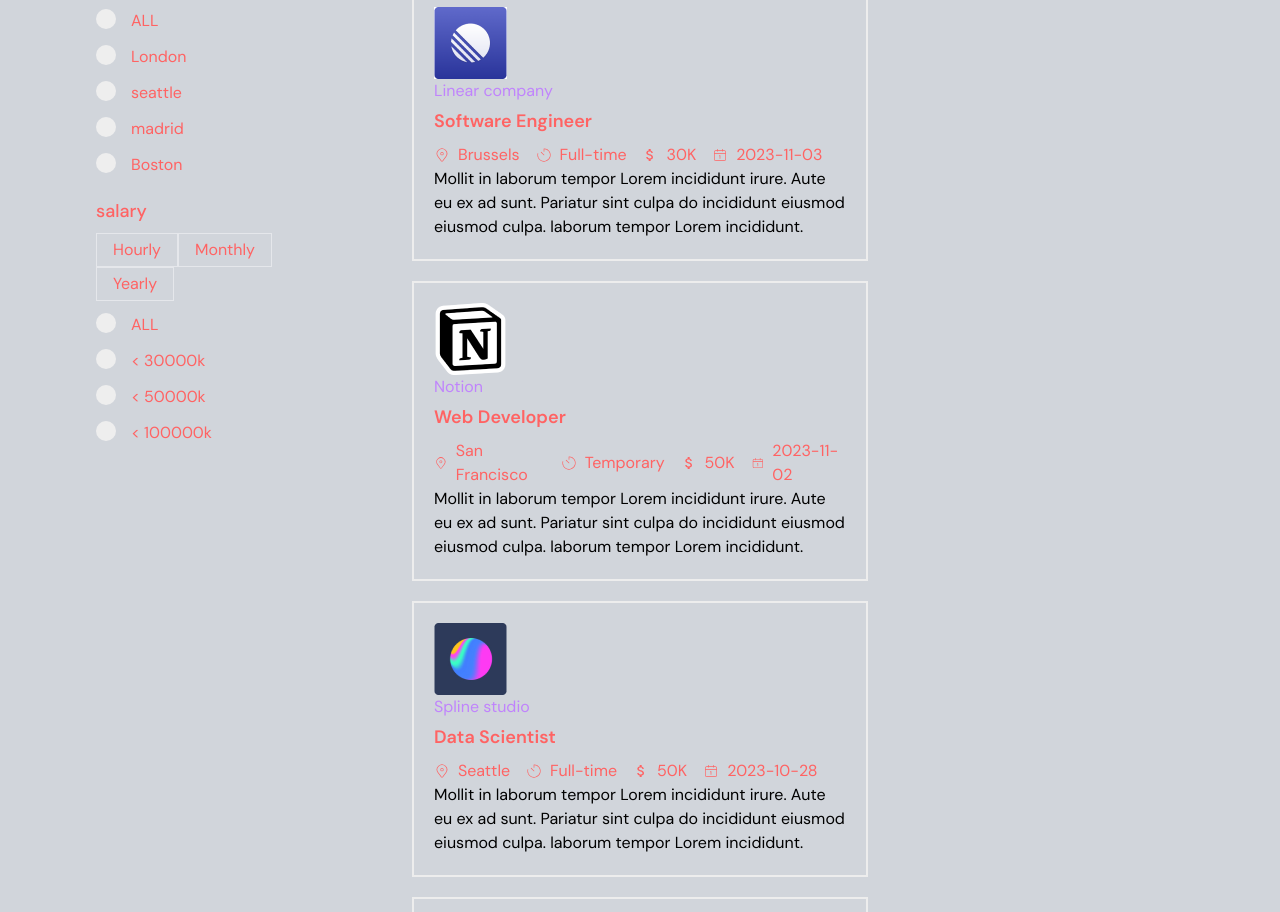
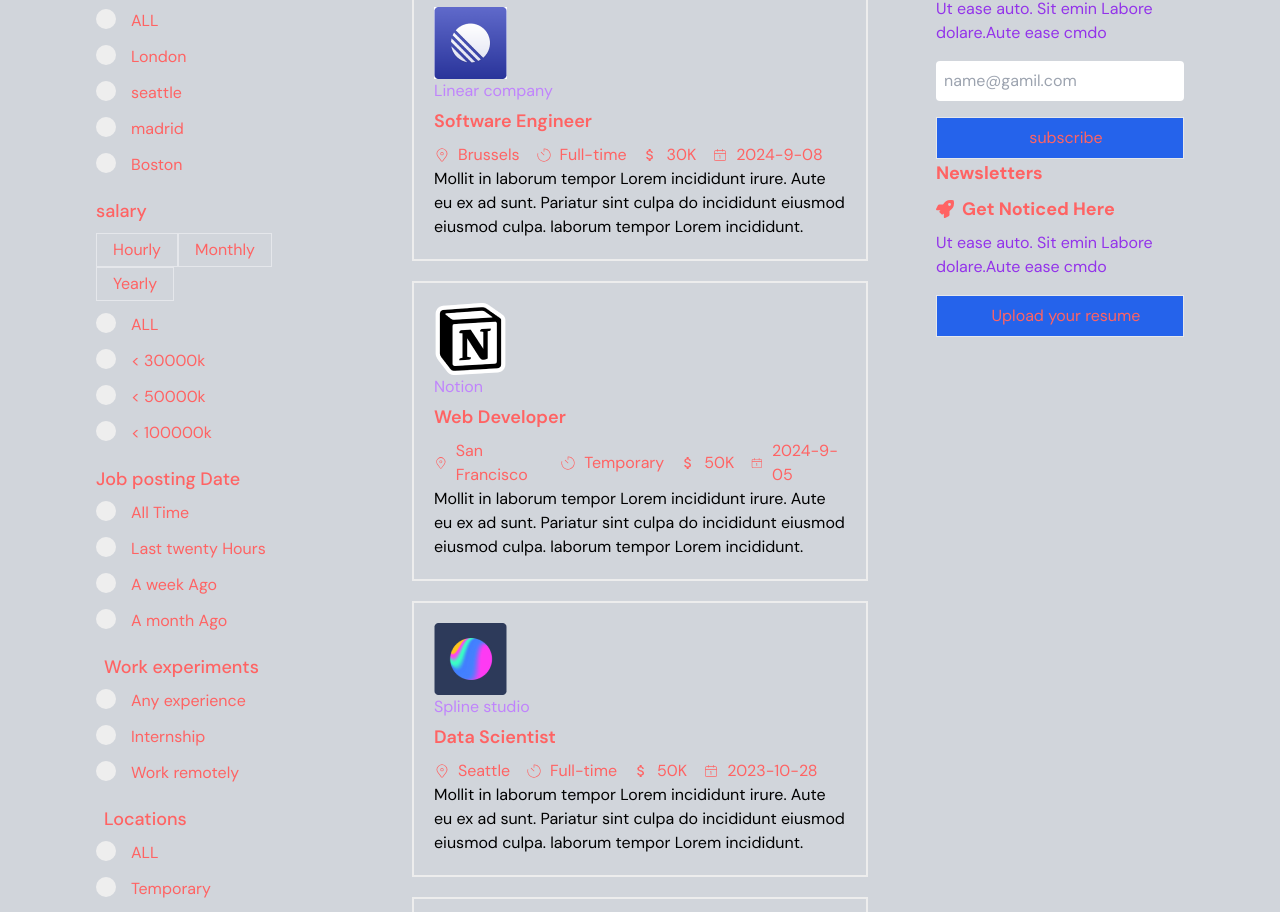
Before and after one commit to KARANSINGH34951/Job-Portal, a React (Vite) app in the folder job-portal-client/: page / in a window 1280 px wide. Shown: the part 441-1353 px from the top of the page. Built offline with nearby package versions, Linux system fonts and the light colour scheme.

Commit message:
Finish the basic UI layer of Home page

```diff
--- a/job-portal-client/public/jobs.json
+++ b/job-portal-client/public/jobs.json
@@ -8,7 +8,7 @@
       "maxPrice": "30",
       "salaryType": "Yearly",
       "jobLocation": "Brussels",
-      "postingDate": "2023-11-03",
+      "postingDate": "2024-9-08",
       "experienceLevel": "Any experience",
       "employmentType": "Full-time",
       "description": "Mollit in laborum tempor Lorem incididunt irure. Aute eu ex ad sunt. Pariatur sint culpa do incididunt eiusmod eiusmod culpa. laborum tempor Lorem incididunt."
@@ -22,7 +22,7 @@
       "maxPrice": "50",
       "salaryType": "Monthly",
       "jobLocation": "San Francisco",
-      "postingDate": "2023-11-02",
+      "postingDate": "2024-9-05",
       "experienceLevel": "Internship",
       "employmentType": "Temporary",
       "description": "Mollit in laborum tempor Lorem incididunt irure. Aute eu ex ad sunt. Pariatur sint culpa do incididunt eiusmod eiusmod culpa. laborum tempor Lorem incididunt."
@@ -64,7 +64,7 @@
       "maxPrice": "75",
       "salaryType": "Yearly",
       "jobLocation": "London",
-      "postingDate": "2023-10-28",
+      "postingDate": "2024-08-28",
       "experienceLevel": "Intership",
       "employmentType": "Full-time",
       "description": "Mollit in laborum tempor Lorem incididunt irure. Aute eu ex ad sunt. Pariatur sint culpa do incididunt eiusmod eiusmod culpa. laborum tempor Lorem incididunt."
@@ -78,7 +78,7 @@
       "maxPrice": "120",
       "salaryType": "Yearly",
       "jobLocation": "Boston",
-      "postingDate": "2023-10-05",
+      "postingDate": "2022-8-15",
       "experienceLevel": "Intership",
       "employmentType": "Temporary",
       "description": "Mollit in laborum tempor Lorem incididunt irure. Aute eu ex ad sunt. Pariatur sint culpa do incididunt eiusmod eiusmod culpa. laborum tempor Lorem incididunt."
--- /dev/null
+++ b/job-portal-client/src/Components/EmployeType.jsx
@@ -0,0 +1,26 @@
+import Input from './Input'
+
+const EmployeType = ({handlechange}) => {
+  return (
+    <div>
+    <h4 className='text-lg font-medium m-2'>Locations</h4>
+
+    <div>
+      <label className='sidebar-label-container'>
+        <input type="radio" name='test' id='test' value="" onChange={handlechange}/>
+        <span className='checkmark'></span>ALL
+      </label>
+
+      <Input handlechange={handlechange} value="Temporary" title="Temporary" name="test"/>
+
+      <Input handlechange={handlechange} value="Full-time" title="Full-time" name="test"/>
+
+      <Input handlechange={handlechange} value="Part-time" title="Part-time" name="test"/>
+
+
+    </div>
+  </div>
+  )
+}
+
+export default EmployeType
--- a/job-portal-client/src/Components/JobPostingData.jsx
+++ b/job-portal-client/src/Components/JobPostingData.jsx
@@ -1,9 +1,36 @@
-import React from 'react'
+import Input from './Input';
 
-const JobPostingData = () => {
+const JobPostingData = ({handlechange}) => {
+  const now= new Date();
+  const twentyfourhoursago= new Date(now- 24*60*60*1000);
+  const sevendaysago= new Date(now- 7*24*60*60*1000);
+  const thirtydaysago= new Date(now- 30*24*60*60*1000);
+
+  // console.log(twentyfourhoursago);
+
+//convert day to string
+const twentyfourhoursagoDate=twentyfourhoursago.toISOString().slice(0,10);
+const sevendaysagoDate= sevendaysago.toISOString().slice(0,10);
+const thirtydaysagoDate= thirtydaysago.toISOString().slice(0,10);
+// console.log(twentyfourhoursagoDate);
+
   return (
-    <div>JobPostingData</div>
+    <div>
+
+        <h4 className='text-lg font-medium mb-2'>Job posting Date</h4>
+        <label className='sidebar-label-container'>
+          <input type="radio" name='test' id='test' value="" onChange={handlechange}/>
+          <span className='checkmark'></span>All Time
+        </label>
+
+        <Input handlechange={handlechange} value="twentyfourhoursago" title="Last twenty Hours" name="test"/>
+
+        <Input handlechange={handlechange} value="sevendaysago" title="A week Ago" name="test"/>
+
+        <Input handlechange={handlechange} value="thirtydaysago" title="A month Ago" name="test"/>
+
+      </div>
   )
 }
 
-export default JobPostingData
+export default JobPostingData;
--- /dev/null
+++ b/job-portal-client/src/Components/Newsletter.jsx
@@ -0,0 +1,43 @@
+import { HiOutlineMailOpen } from "react-icons/hi";
+import { FaRocket } from "react-icons/fa";
+
+const Newsletter = () => {
+  return (
+    <div>
+      <div>
+        <h3 className='text-lg font-bold mb-2 flex items-center gap-2'>Newsletters</h3>
+
+        <h2 className='text-lg font-bold mb-2 flex items-center gap-2'> <HiOutlineMailOpen/>Email me for Jobs</h2>
+
+        <p className="text-purple-600 text-base mb-4" >Ut ease auto. Sit emin Labore dolare.Aute ease cmdo</p>
+
+      <div className='w-full space-y-4'>
+          <input type="email" name='email' placeholder='name@gamil.com' className='w-full block py-2 rounded px-2' />
+
+          <input type="submit" value={"subscribe"} className='w-full block py-2 pl-3 border focus:outline-none bg-blue-600' id="" />
+      </div>
+
+      </div>
+
+ {/* second part */}
+
+      <div>
+        <h3 className='text-lg font-bold mb-2 flex items-center gap-2'>Newsletters</h3>
+
+        <h2 className='text-lg font-bold mb-2 flex items-center gap-2'> <FaRocket/> Get Noticed Here</h2>
+
+        <p className="text-purple-600 text-base mb-4" >Ut ease auto. Sit emin Labore dolare.Aute ease cmdo</p>
+
+      <div className='w-full space-y-4'>
+
+
+          <input type="submit" value={"Upload your resume"} className='w-full block py-2 pl-3 border focus:outline-none bg-blue-600' id="" />
+      </div>
+
+
+      </div>
+    </div>
+  )
+}
+
+export default Newsletter
--- a/job-portal-client/src/Components/Slidebar.jsx
+++ b/job-portal-client/src/Components/Slidebar.jsx
@@ -1,6 +1,9 @@
 import React from 'react'
 import Locations from './Locations'
 import Salary from './Salary'
+import JobPostingData from './JobPostingData'
+import Workexp from './Workexp'
+import EmployeType from './EmployeType'
 
 const Slidebar = ({handlechange,handleclick}) => {
   return (
@@ -8,6 +11,9 @@ const Slidebar = ({handlechange,handleclick}) => {
       <h3 className='text-lg font-bold'>Filters</h3>
       <Locations handlechange={handlechange}/>
       <Salary handlechange={handlechange} handleclick={handleclick}/>
+      <JobPostingData handlechange={handlechange}/>
+      <Workexp  handlechange={handlechange}/>
+      <EmployeType handlechange={handlechange}/>
     </div>
   )
 }
--- /dev/null
+++ b/job-portal-client/src/Components/Workexp.jsx
@@ -0,0 +1,24 @@
+import Input from './Input'
+
+const Workexp = ({handlechange}) => {
+  return (
+    <div>
+      <h4 className='text-lg font-medium m-2'>Work experiments</h4>
+
+      <div>
+        <label className='sidebar-label-container'>
+          <input type="radio" name='test' id='test' value="" onChange={handlechange}/>
+          <span className='checkmark'></span>Any experience
+        </label>
+
+        <Input handlechange={handlechange} value="Internship" title="Internship" name="test"/>
+
+        <Input handlechange={handlechange} value="Work remotely" title="Work remotely" name="test"/>
+
+
+      </div>
+    </div>
+  )
+}
+
+export default Workexp
--- a/job-portal-client/src/Router/Router.jsx
+++ b/job-portal-client/src/Router/Router.jsx
@@ -2,6 +2,7 @@ import { createBrowserRouter } from 'react-router-dom';
 import App from '../App';
 import Home from '../pages/Home';
 import About from '../pages/About';
+import CreateJob from '../pages/CreateJob';
 
 const router = createBrowserRouter([
   {
@@ -13,8 +14,8 @@ const router = createBrowserRouter([
         element:<Home/>
       },
       {
-        path:"/about",
-        element:<About/>
+        path:"/post-job",
+        element:<CreateJob/>
       }
     ]
   },
--- /dev/null
+++ b/job-portal-client/src/pages/CreateJob.jsx
@@ -0,0 +1,9 @@
+import React from 'react'
+
+const CreateJob = () => {
+  return (
+    <div className='text-blue-400'>CreateJob</div>
+  )
+}
+
+export default CreateJob
--- a/job-portal-client/src/pages/Home.jsx
+++ b/job-portal-client/src/pages/Home.jsx
@@ -4,6 +4,7 @@ import Cards from '../Components/Cards';
 import Jobs from './Jobs';
 import Slidebar from '../Components/Slidebar';
 import { FaSlash } from 'react-icons/fa';
+import Newsletter from '../Components/Newsletter';
 
 const Home = () => {
   const [selectedCategory, setSelectedCategory] = useState(null);
@@ -83,8 +84,9 @@ const Home = () => {
         companyLogo.toLowerCase()== selected.toLowerCase() ||
         companyName.toLowerCase()==selected.toLowerCase() ||
         maxPrice.toLowerCase()== selected.toLowerCase() ||
-        postingDate.toLowerCase()==selected.toLowerCase()||
-        description.toLowerCase()== selected.toLowerCase()
+        // postingDate.toLowerCase()==selected.toLowerCase()||
+        description.toLowerCase()== selected.toLowerCase() ||
+        postingDate >= selected
       );
     }
 
@@ -137,7 +139,9 @@ const Home = () => {
 
 
       {/* right side */}
-      <div></div>
+      <div>
+        <Newsletter/>
+      </div>
     </div>
 
     </div>
```
